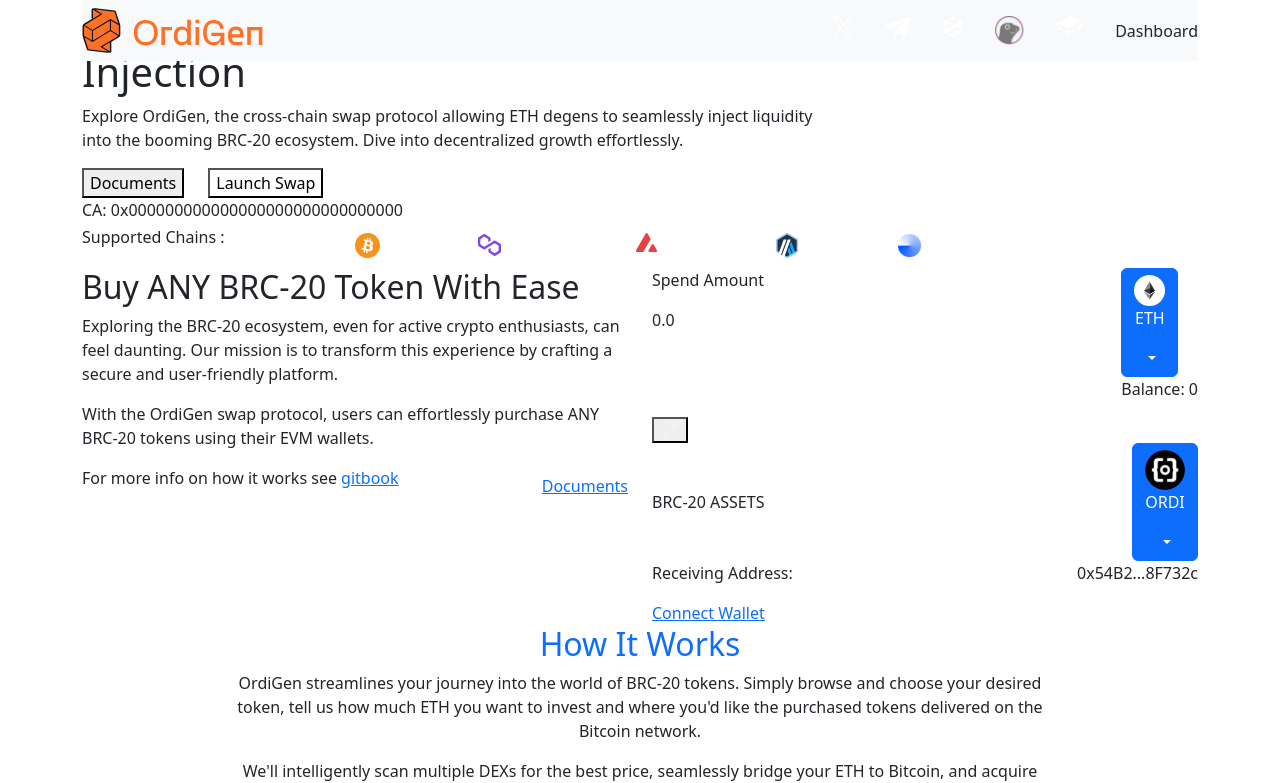
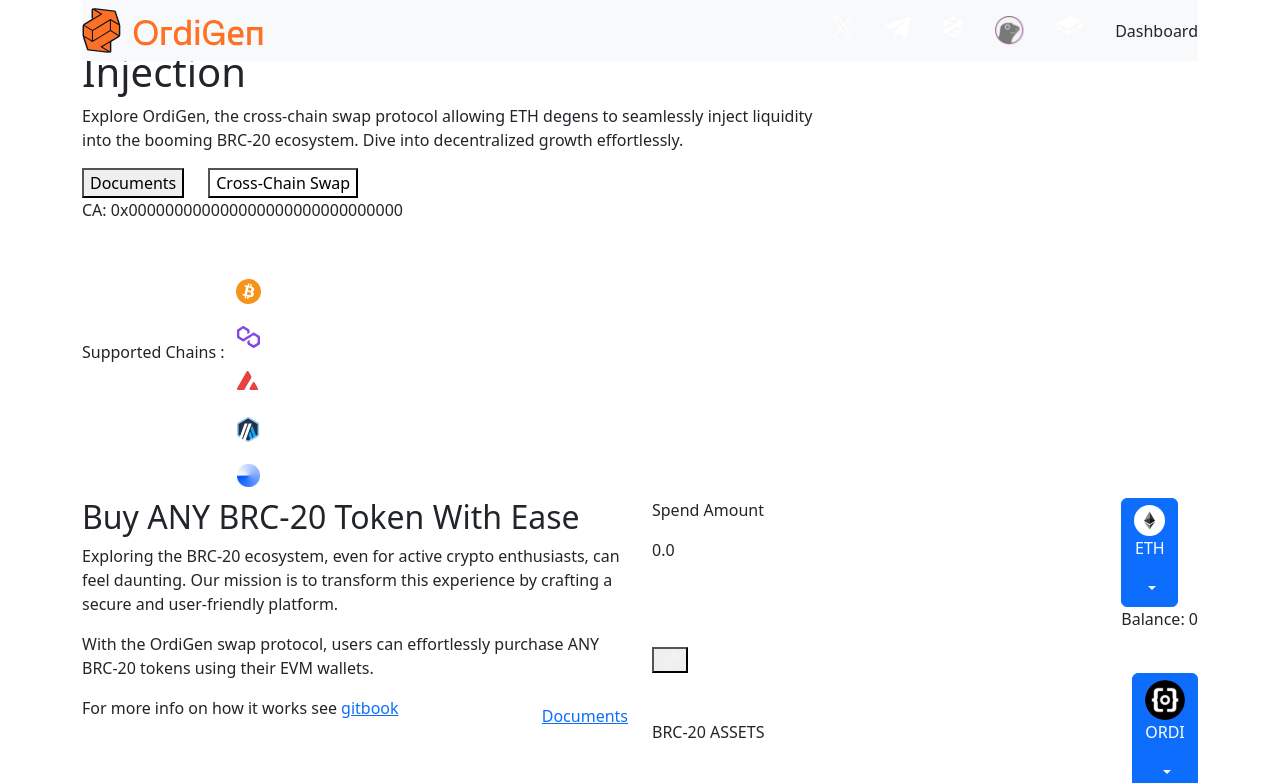
Before and after one commit to atst4/ordigen-frontend, a React (Vite) app: page / in a window 1280 px wide. Shown: the top 783 px of the page. Built offline with nearby package versions, Linux system fonts and the light colour scheme; the HTML template or start-up script is replaced by a standard one.

Commit message:
homepage done

```diff
--- a/src/assets/scss/_banner.scss
+++ b/src/assets/scss/_banner.scss
@@ -88,9 +88,13 @@
     &-btn {
         margin-bottom: 30px;
         & .primary-btn {
-            min-width: 190px;
+            min-width: 224px;
             @include sm {
-                min-width: 140px;
+                min-width: 181px;
+            }
+            @include ssm {
+                font-size: 14px;
+                min-width: 164px;
             }
         }
         & .bg-transparent {
@@ -107,14 +111,14 @@
                 --size: 0;
             }
             & span {
-                padding: 16px 36px;
-                @include ssm {
-                    padding: 18px 25px;
+                padding: 15px 30px;
+                @include sm {
+                    padding: 15px 20px;
                 }
             }
         }
     }
-    & span:not(h1 span) {
+    & span:not(h1 span):not(.primary-btn span) {
         @include font-18;
     }
 }
--- a/src/assets/scss/_brand.scss
+++ b/src/assets/scss/_brand.scss
@@ -31,41 +31,44 @@
         }
     }
     &-logos {
+        --grid-count: 6;
         padding-left: 10px;
+        grid-template-columns: repeat(var(--grid-count), minmax(0, 1fr));
         @include md {
             padding-left: 0;
             margin-top: 16px;
-            grid-gap: 1rem;
+            grid-row-gap: 1rem;
+            --grid-count: 3;
+            width: 100%;
         }
+        // @include ssm {
+        //     --grid-count: 2;
+        // }
     }
     &-logo {
         text-align: center;
-        flex: 0 0 auto;
-        width: calc(100% / 12 * 2);
-        @include md {
-            text-align: left;
-            width: calc(100% / 12 * 4 - 1rem);
+        & img {
+            width: 127px;
+            @include xls {
+                width: 90px;
+            }
+            @include lgs {
+                width: 80px;
+            }
+            @include sm {
+                width: 90px;
+            }
+            @include ssm {
+                width: 70px;
+            }
         }
         &:not(:last-child) {
             border-right: 1px solid rgba($color: $white, $alpha: .10);
-            padding: 0 40px;
-            @include xxl {
-                padding: 0px 24px;
+        }
+        &:nth-child(3n+3) {
+            @include md {
+                border-right-width: 0;
             }
-            @include xl {
-                padding: 0 20px;
-            }
-            @include md {
-                padding: 0 10px;
-                border: none;
-            }
-        }
-        &:last-child {
-            padding-left: 40px;
-            @include xl {
-                padding: 0 19px;
-            }
-            @include md {}
         }
     }
 }
--- a/src/assets/scss/_buy.scss
+++ b/src/assets/scss/_buy.scss
@@ -227,7 +227,8 @@
             padding: 11px 21px !important;
         }
         &-btn {
-            & a {
+            & .primary-btn {
+                cursor: auto;
                 width: 100%;
                 display: block;
                 text-align: center;
--- a/src/assets/scss/_header.scss
+++ b/src/assets/scss/_header.scss
@@ -91,9 +91,9 @@
             color: $white;
             font-family: "PP Gosha Sans", sans-serif;
             font-weight: 400;
-            &:hover {
-                color: $primary;
-            }
+            // &:hover {
+            //     color: $primary;
+            // }
         }
         & a:not(.not-icon) {
             --width: 48px;
--- a/src/components/Banner.jsx
+++ b/src/components/Banner.jsx
@@ -13,7 +13,7 @@
                         <p>Explore OrdiGen, the cross-chain swap protocol allowing ETH degens to seamlessly inject liquidity into the booming BRC-20 ecosystem. Dive into decentralized growth effortlessly.</p>
                         <div className="banner-btn d-flex align-items-center justify-content-center justify-content-md-start gap-3 gap-lg-4">
                             <button className="primary-btn">Documents</button>
-                            <button className="primary-btn bg-transparent"><span className='d-block'>Launch Swap</span></button>
+                            <button className="primary-btn bg-transparent"><span className='d-block'>Cross-Chain Swap</span></button>
                         </div>
                         <span className="d-block">CA: 0x000000000000000000000000000000</span>
                     </div>
--- a/src/components/Brands.jsx
+++ b/src/components/Brands.jsx
@@ -18,7 +18,7 @@
                     <div className="brand-border">
                         <div className="brand-inner d-flex align-items-center">
                             <p>Supported Chains :</p>
-                            <div className="brand-logos d-flex align-items-center flex-wrap flex-grow-1">
+                            <div className="brand-logos d-grid align-items-center flex-grow-1">
                               {brands.map((brand, index) => (
                                   <a href="#" className="brand-logo" key={index}>
                                     <img src={brand} alt="" />
--- a/src/components/Connect.jsx
+++ b/src/components/Connect.jsx
@@ -135,7 +135,7 @@
                                 <p className="p2">0x54B2...8F732c</p>
                             </div>
                             <div className="buy-connect-btn">
-                                <a href="#" className="primary-btn ">Connect Wallet</a>
+                                <button className="primary-btn">Connect Wallet</button>
                             </div>
                         </div>
                     </Col>
```
Also changed, not shown: src/components/Footer.jsx (+4 -4 lines), src/components/Header.jsx (+0 -8 lines).
